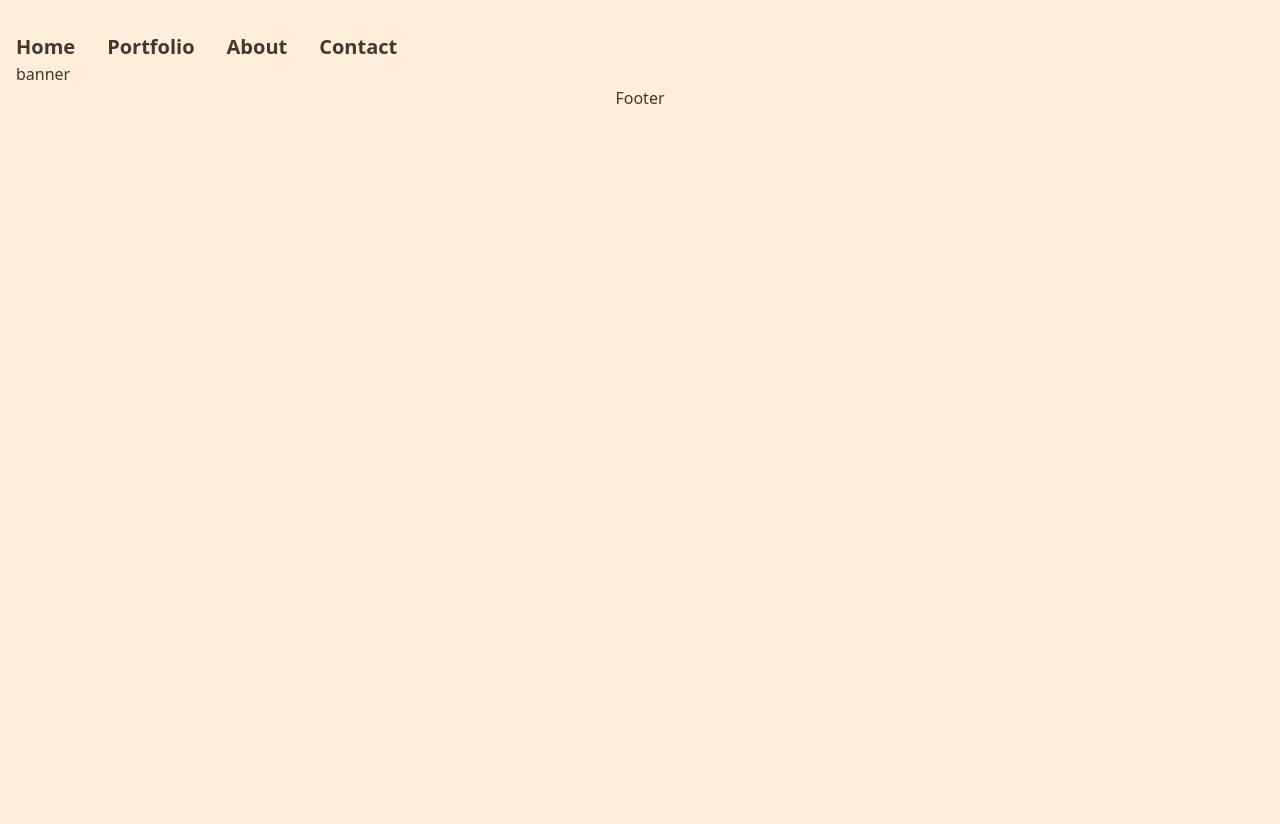
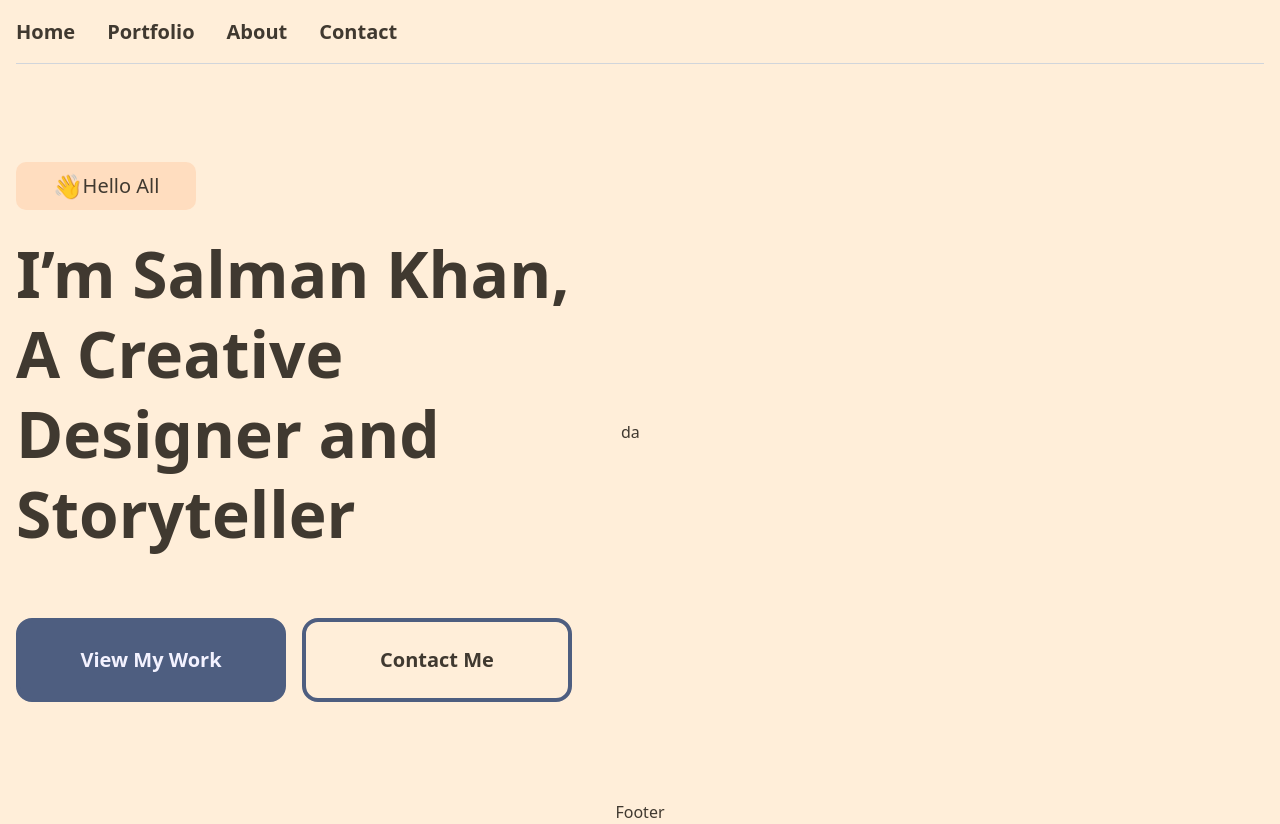
Before and after one commit to kayamazlum/my-portfolio, a Next.js app: page / in a window 1280 px wide. Before the commit the page ends 800 px from the top, so only its background shows below. Built offline with nearby package versions, Linux system fonts and the light colour scheme.

Commit message:
banner üzerinde çalıştım

```diff
--- a/src/components/Banner/index.tsx
+++ b/src/components/Banner/index.tsx
@@ -1,9 +1,20 @@
 import React from 'react'
+import Button from '../Button'
 
 const Banner = () => {
   return (
-    <div className=''>
-      banner
+    <div className='h-[calc(100vh-64px)] flex items-center'>
+      <div className='flex flex-col w-[605px] gap-6'>
+        <div className='bg-customLight2 rounded-[10px] py-2 px-4 text-xl w-[180px] flex justify-center items-center'> <span className='text-2xl m-0 p-0'>👋</span>Hello All</div>
+        <div className='text-[64px] leading-tight font-semibold'>I’m Salman Khan,<br /> A Creative Designer and Storyteller</div>
+        <div className='gap-4 flex mt-10'>
+          <Button className={'bg-customBlue text-customWhite'}>View My Work</Button>
+          <Button className={'bg-customLight'}>Contact Me</Button>
+        </div>
+      </div>
+      <div>
+        da
+      </div>
     </div>
   )
 }
--- /dev/null
+++ b/src/components/Button/index.tsx
@@ -0,0 +1,17 @@
+import React from 'react'
+
+interface ButtonProps {
+    children: string
+    className?: string
+    onClick?: React.MouseEventHandler<HTMLButtonElement>
+}
+
+const Button : React.FC<ButtonProps> = ({children, className, onClick}) => {
+  return (
+    <button onClick={onClick} className={`w-[270px] h-[84px] text-xl rounded-[16px] border-4 border-customBlue font-semibold ${className}`}>
+      {children}
+    </button>
+  )
+}
+
+export default Button
--- a/src/components/Navbar/index.tsx
+++ b/src/components/Navbar/index.tsx
@@ -3,7 +3,7 @@ import React from 'react'
 
 const Navbar = () => {
   return (
-    <div className='items-center  flex max-w-[1366px] mx-auto pt-[32px]'>
+    <div className='items-center  flex max-w-[1366px] mx-auto h-[64px] border-b border-b-gray-300'>
       <div>
         <ul className='flex gap-8 font-semibold text-[20px]'>
           <li><Link href={"/"}>Home</Link></li>
```
Also changed, not shown: src/public/images/right-square.png (added).
